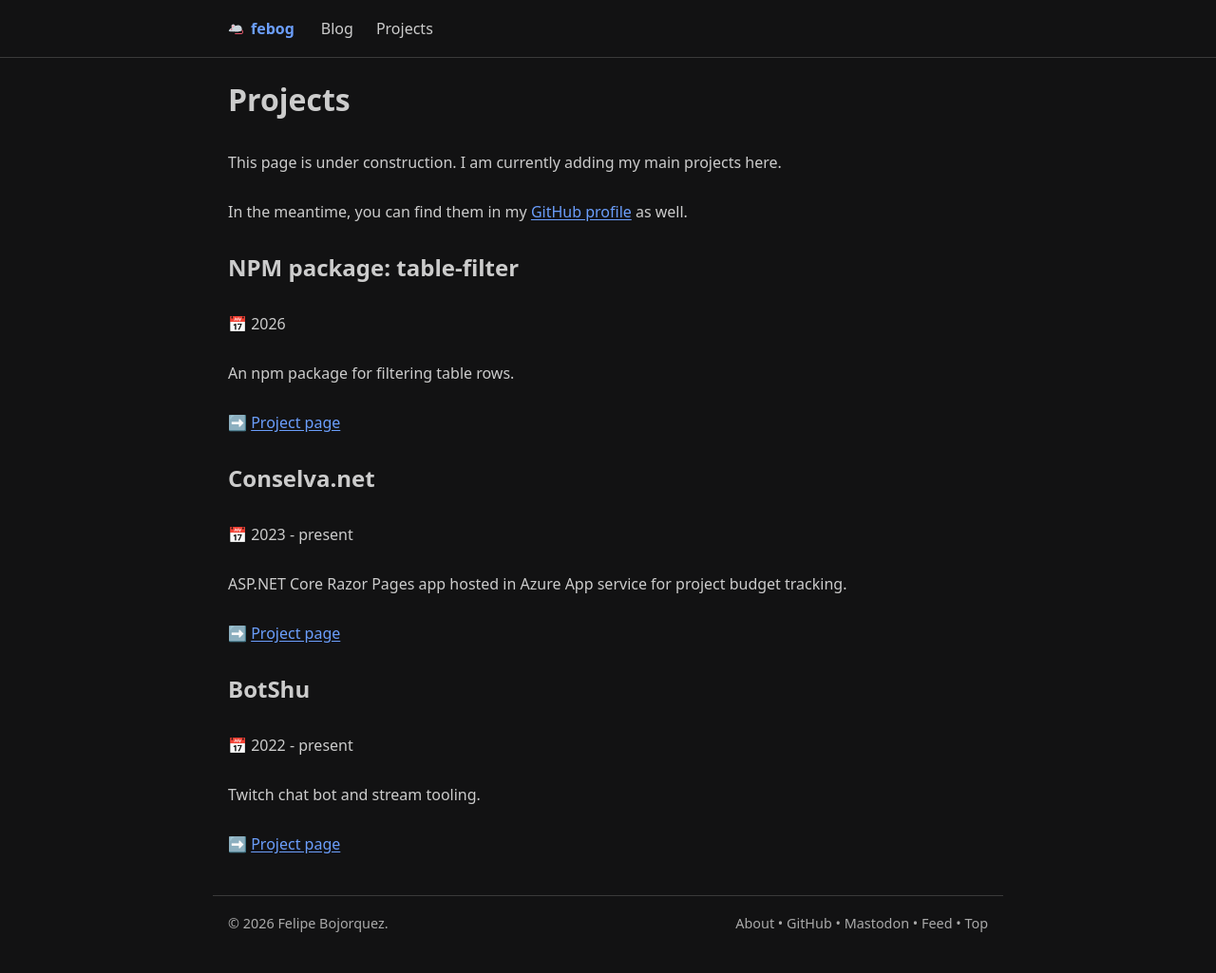
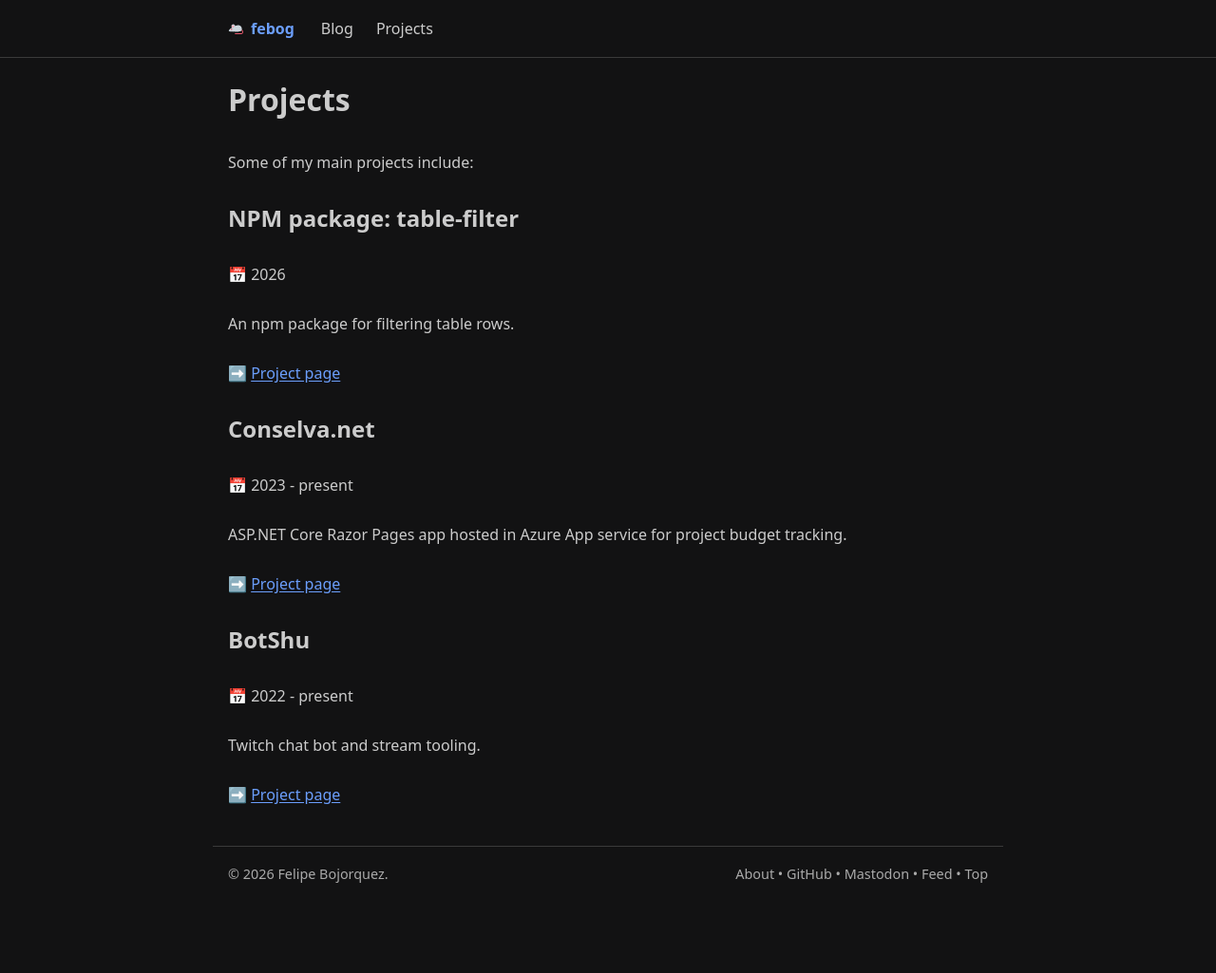
Before and after one commit to febog/website, a Jekyll site: the page built from src/projects.html, in a window 1280 px wide. Shown: the whole page at 95% size. Built offline with Jekyll 4.4.1, drawn with Linux system fonts in a browser that asks for light colours; after the commit the page ends 973 px from its top, so only the background shows below that.

Commit message:
Update projects page

```diff
--- a/src/projects.html
+++ b/src/projects.html
@@ -3,9 +3,7 @@
 ---
 <h1>Projects</h1>
 
-<p>This page is under construction. I am currently adding my main projects here.</p>
-
-<p>In the meantime, you can find them in my <a href="https://github.com/febog">GitHub profile</a> as well.</p>
+<p>Some of my main projects include:</p>
 
 {% assign ordered_projects = site.projects | sort: project_year | reverse %}
 
```
